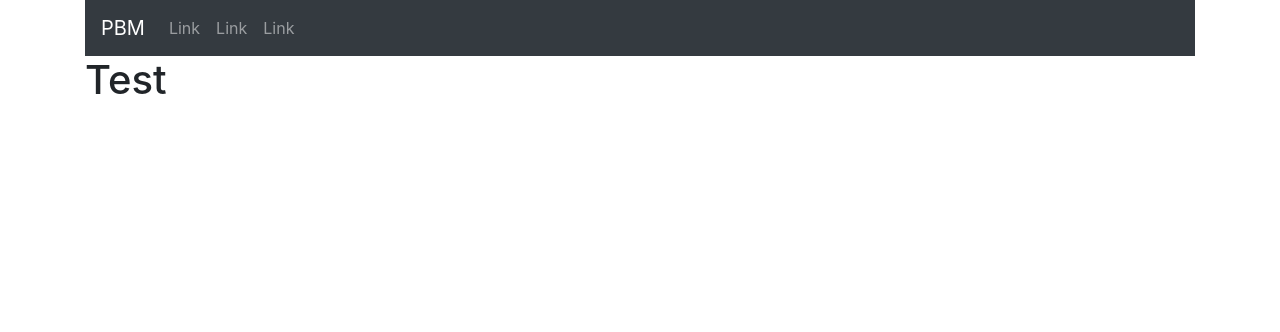
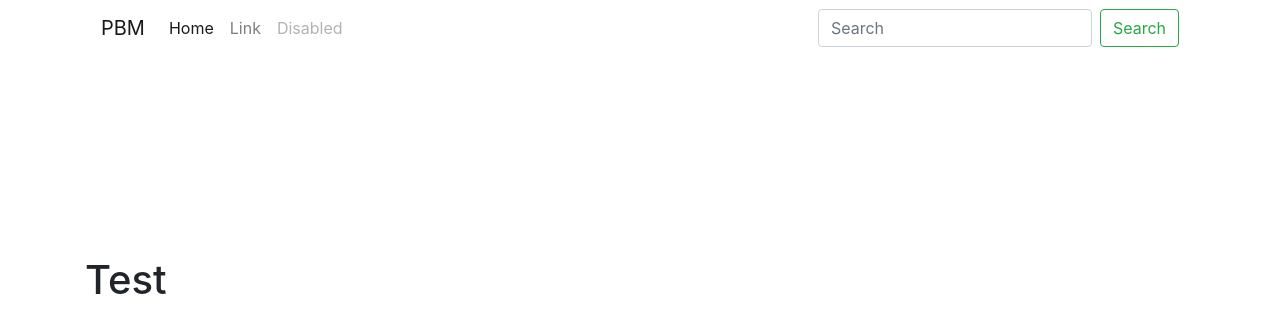
Before and after one commit to arnongr/PBM, a plain HTML site: page index.html in a window 1280 px wide. Drawn offline with nearby package versions, Linux system fonts and the light colour scheme; some packages are replaced by stand-ins of ours.

Commit message:
NAVBAR - toggler changed to have logo toggled to right for mobile

```diff
--- a/app/landing/landing.html
+++ b/app/landing/landing.html
@@ -1,4 +1,6 @@
 <div class="container">
-    <navbar></navbar>
-    <h1>Test</h1>
+        <navbar></navbar>
+    <div style="margin-top: 200px;">
+        <h1>Test</h1>
+    </div>
 </div>
--- a/app/navbar/navbar.html
+++ b/app/navbar/navbar.html
@@ -1,24 +1,24 @@
-<nav class="navbar navbar-expand-md bg-dark navbar-dark">
-        <!-- Brand -->
+<nav class="navbar myNavbar sticky-top navbar-expand-lg navbar-light">
+        <button class="navbar-toggler" type="button" data-toggle="collapse" data-target="#navbarTogglerDemo03" aria-controls="navbarTogglerDemo03" aria-expanded="false" aria-label="Toggle navigation">
+          <span class="navbar-toggler-icon"></span>
+        </button>
         <a class="navbar-brand" href="#">PBM</a>
 
-        <!-- Toggler/collapsibe Button -->
-        <button class="navbar-toggler" type="button" data-toggle="collapse" data-target="#collapsibleNavbar">
-          <span class="navbar-toggler-icon"></span>
-        </button>
-
-        <!-- Navbar links -->
-        <div class="collapse navbar-collapse" id="collapsibleNavbar">
-          <ul class="navbar-nav">
-            <li class="nav-item">
-              <a class="nav-link" href="#">Link</a>
+        <div class="collapse navbar-collapse" id="navbarTogglerDemo03">
+          <ul class="navbar-nav mr-auto mt-2 mt-lg-0">
+            <li class="nav-item active">
+              <a class="nav-link" href="#">Home <span class="sr-only">(current)</span></a>
             </li>
             <li class="nav-item">
               <a class="nav-link" href="#">Link</a>
             </li>
             <li class="nav-item">
-              <a class="nav-link" href="#">Link</a>
+              <a class="nav-link disabled" href="#">Disabled</a>
             </li>
           </ul>
+          <form class="form-inline my-2 my-lg-0">
+            <input class="form-control mr-sm-2" type="search" placeholder="Search" aria-label="Search">
+            <button class="btn btn-outline-success my-2 my-sm-0" type="submit">Search</button>
+          </form>
         </div>
       </nav>
--- a/index.html
+++ b/index.html
@@ -30,7 +30,9 @@
 </head>
 
 <body>
-    <ng-view></ng-view>
+    <div>
+        <ng-view></ng-view>
+    </div>
 </body>
 
 
--- a/style.css
+++ b/style.css
@@ -0,0 +1,3 @@
+.myNavbar   {
+    background-color: white;
+}
```
